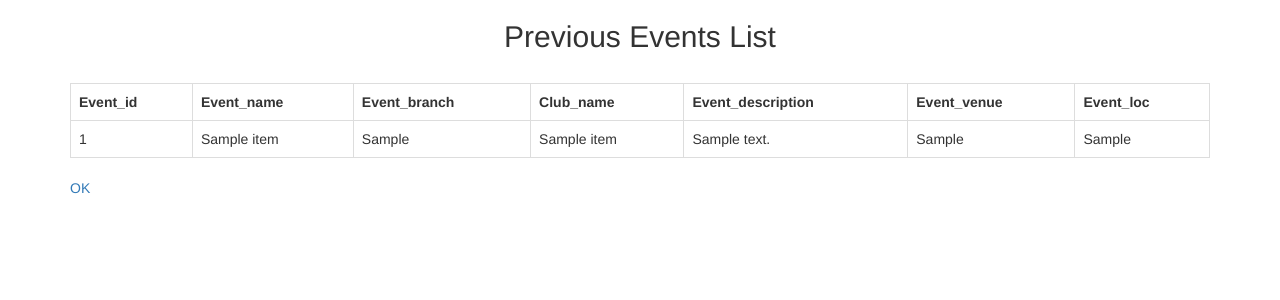
After one commit to Aishwarya-Mamidi/web_app, a Django app: page /viewevent/ in a window 1280 px wide. The commit adds this page. Shown: the top 300 px of the page. Run offline with Django 3.2, Linux system fonts and the light colour scheme; tables that the repository leaves empty hold one stand-in row (values such as "Sample post"); a database or web service that is not in the repository returns one stand-in record (values such as "Sample title"); data that the repository does not hold is empty; some libraries are stand-ins or nearby versions.

Commit message:
updated views.py

```diff
--- a/admapp/templates/admpage.html
+++ b/admapp/templates/admpage.html
@@ -19,10 +19,12 @@
       <li class="active"><a href="#">Home</a></li>
       <li class="active"><a href="{% url 'adm' %}">Add CC Member</a></li>
       <li class="active"><a href="{% url 'adc' %}">Add Club</a></li>
-      <li class="active"><a href="#">View Previous CC Members</a></li>
+      <li class="active"><a href="{% url 'viewcc' %}">View Previous CC Members</a></li>
+      <li class="active"><a href="{% url 'viewevent' %}">View Previous Events</a></li>
+
     </ul>
     <ul class="nav navbar-nav navbar-right">
-      <li><a href="#"><span class="glyphicon glyphicon-log-in"></span> Logout</a></li>
+      <li><a href="{% url 'logout' %}"><span class="glyphicon glyphicon-log-in"></span> Logout</a></li>
     </ul>
   </div>
 </nav>
--- /dev/null
+++ b/admapp/templates/prevevents.html
@@ -0,0 +1,49 @@
+<!DOCTYPE html>
+<html lang="en">
+<head>
+  <title>Event Details</title>
+  <meta charset="utf-8">
+  <meta name="viewport" content="width=device-width, initial-scale=1">
+  <link rel="stylesheet" href="https://maxcdn.bootstrapcdn.com/bootstrap/3.4.0/css/bootstrap.min.css">
+  <script src="https://ajax.googleapis.com/ajax/libs/jquery/3.4.0/jquery.min.js"></script>
+  <script src="https://maxcdn.bootstrapcdn.com/bootstrap/3.4.0/js/bootstrap.min.js"></script>
+</head>
+<body>
+
+<div class="container">
+  <h2 class="text-center">Previous Events List</h2>
+  <br/>
+<table class="table table-bordered" method="GET" >
+  {% csrf_token %}
+
+      <tr>
+        <th name="event_id">Event_id</th>
+        <th name="event_name">Event_name</th>
+        <th name="event_branch">Event_branch</th>
+        <th name="club_name">Club_name</th>
+        <th name="event_description">Event_description</th>
+        <th name="event_venue">Event_venue</th>
+        <th name="event_loc">Event_loc</th>
+
+      </tr>
+
+        {% for i in l %}
+        <tr>
+          <td>{{i.event_id}}</td>
+          <td>{{i.event_name}}</td>
+          <td>{{i.event_branch}}</td>
+          <td>{{i.club_name}}</td>
+          <td>{{i.event_description}}</td>
+          <td>{{i.event_venue}}</td>
+          <td>{{i.event_loc}}</td>
+
+        {%endfor%}
+      </tr>
+
+  </table>
+
+  <a href="{% url 'vc' %}">OK</a>
+</div>
+
+</body>
+</html>
--- a/admapp/urls.py
+++ b/admapp/urls.py
@@ -7,5 +7,9 @@ urlpatterns=[
     path('adm/',views.adm,name='adm'),
     path('addcc/',views.addcc,name='addcc'),
     path('adc/',views.adc,name='adc'),
-    path('addclub/',views.addclub,name='addclub')
+    path('addclub/',views.addclub,name='addclub'),
+    path('vc/',views.vc,name='vc'),
+    path('viewcc/',views.viewcc,name='viewcc'),
+    path('viewevent/',views.viewevent,name='viewevent'),
+    path('logout/',views.logout,name='logout')
 ]
--- a/admapp/views.py
+++ b/admapp/views.py
@@ -54,3 +54,27 @@ def addclub(request):
         else:
             content={"message":"Invalid"}
             return render(request,'addclub.html',content)
+
+def vc(request):
+    return render(request,'admpage.html')
+
+def viewcc(request):
+    w=requests.get('https://cosc-api.herokuapp.com/ccdetails')
+    x=w.json()
+    print(x)
+    context={
+     'x':x
+    }
+    return render(request,'prevcc.html',context)
+
+def viewevent(request):
+    t=requests.get('https://cosc-api.herokuapp.com/events')
+    l=t.json()
+    print(l)
+    context={
+     'l':l
+    }
+    return render(request,'prevevents.html',context)
+
+def logout(request):
+    return render(request,'login.html')
```
Also changed, not shown: admapp/templates/prevcc.html (added, +43 -0 lines), admapp/templates/prevclubs.html (deleted, +0 -51 lines).
